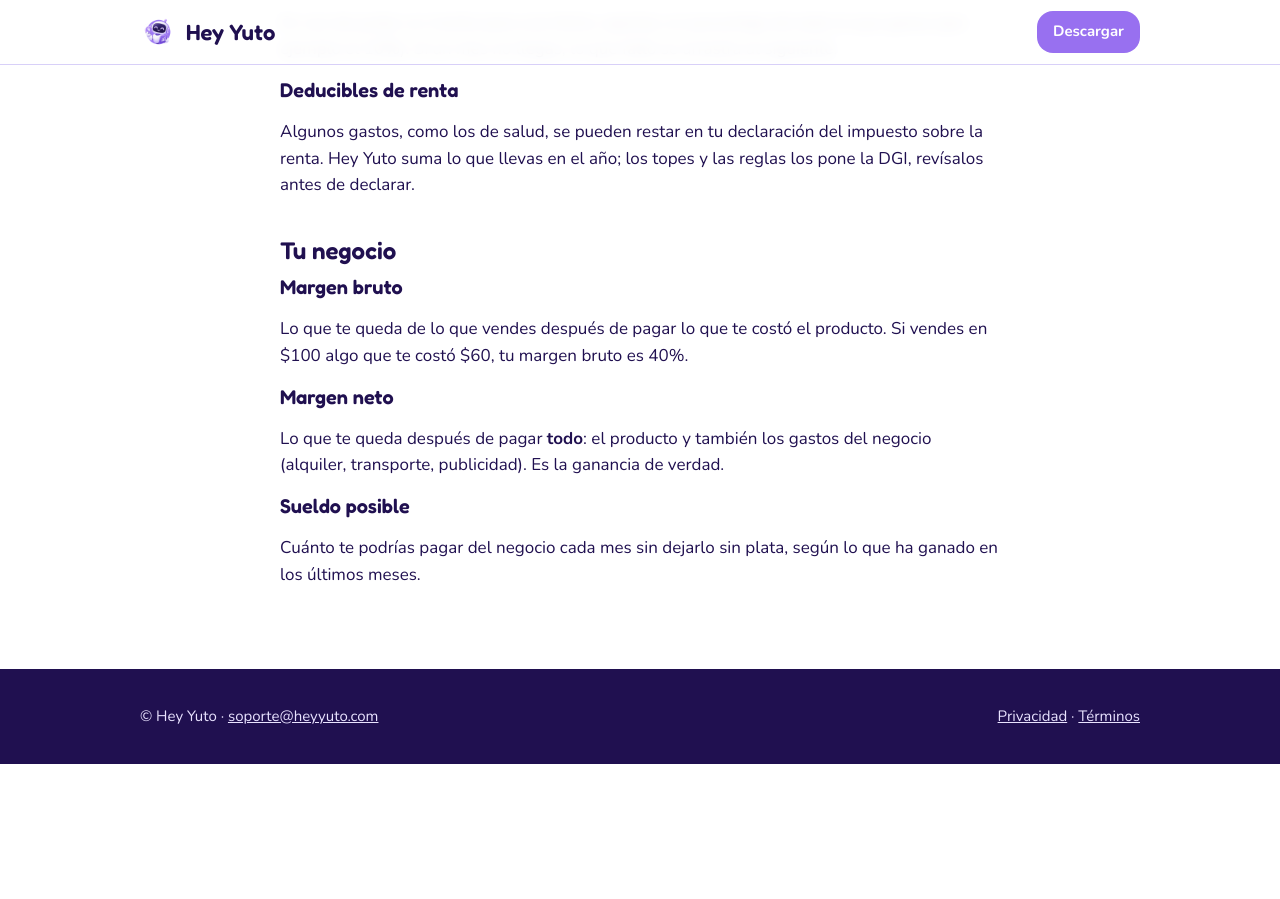
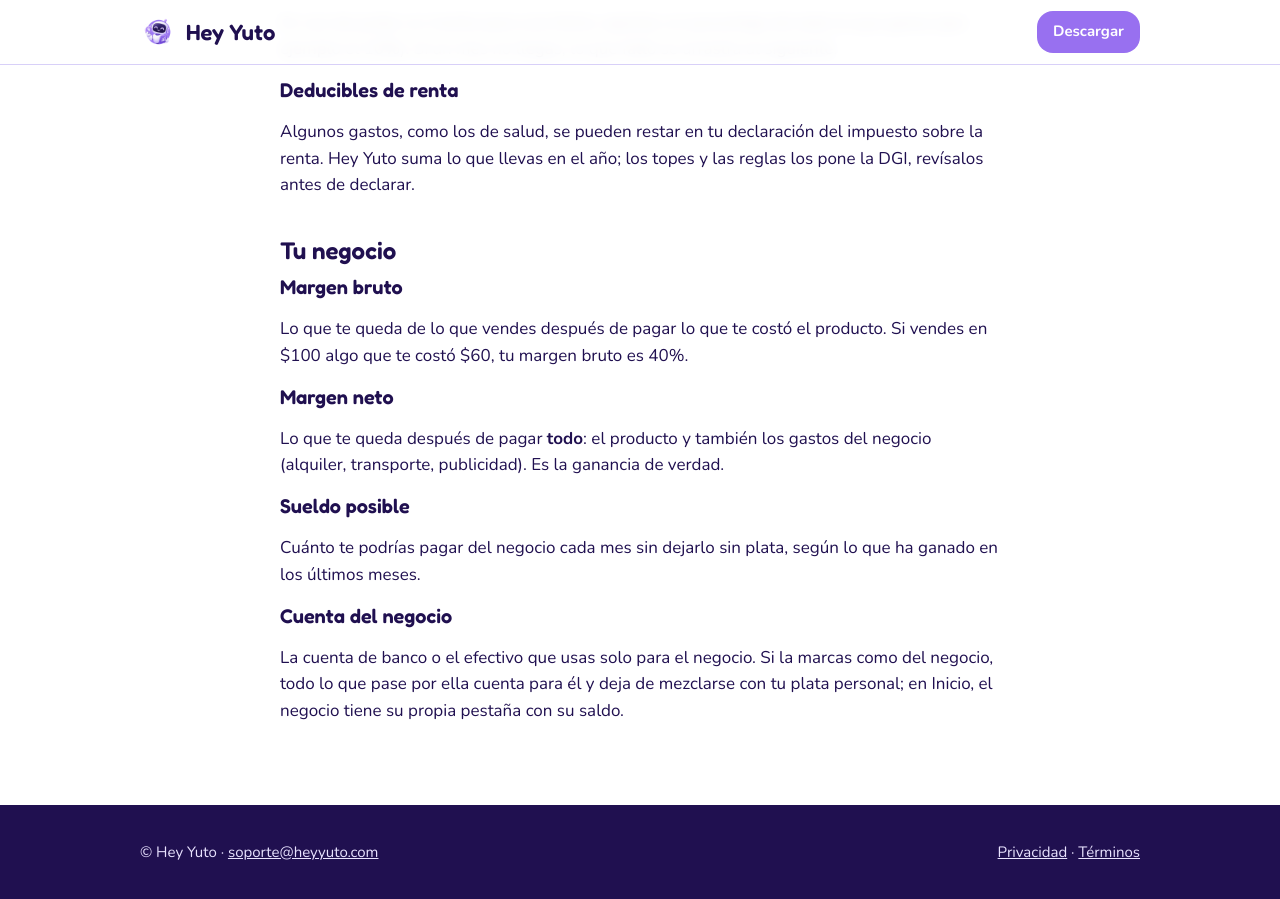
Before and after one commit to Dacoca34/yuto-legal, a Jekyll site: the page built from aprende.md, in a window 1280 px wide and 900 px high, scrolled down 4509 px. Built offline with Jekyll 4.4.1, drawn with Linux system fonts in a browser that asks for light colours; our own code applies the rules of GitHub Pages for plain Markdown files; before the commit the page ends 5273 px from its top, so only the background shows below that.

Commit message:
Cuenta del negocio y pestaña propia en Inicio (0.53)
Co-Authored-By: Claude Opus 5.5 <noreply@anthropic.com>

```diff
--- a/aprende.md
+++ b/aprende.md
@@ -166,3 +166,7 @@ Lo que te queda después de pagar **todo**: el producto y también los gastos de
 ### Sueldo posible
 
 Cuánto te podrías pagar del negocio cada mes sin dejarlo sin plata, según lo que ha ganado en los últimos meses.
+
+### Cuenta del negocio
+
+La cuenta de banco o el efectivo que usas solo para el negocio. Si la marcas como del negocio, todo lo que pase por ella cuenta para él y deja de mezclarse con tu plata personal; en Inicio, el negocio tiene su propia pestaña con su saldo.
--- a/index.html
+++ b/index.html
@@ -40,7 +40,7 @@
     <div class="tarjeta"><img class="pose" src="assets/yuto/celebrando.webp" alt="" loading="lazy"><h3>Metas de ahorro</h3><p>Pon para qué ahorras y para cuándo, y Yuto te dice cuánto apartar para llegar a tiempo.</p></div>
     <div class="tarjeta"><img class="pose" src="assets/yuto/navidad.webp" alt="" loading="lazy"><h3>Tu Navideña o Mi Meta</h3><p>¿El banco te pasa plata cada semana a una cuenta que no puedes tocar hasta noviembre? Márcala como ahorro bloqueado y pon ahí mismo cuánto te pasa el banco: Yuto anota cada depósito solo, no la cuenta como plata disponible y te dice cuánto tendrás al liberarse, con el interés.</p></div>
     <div class="tarjeta"><img class="pose" src="assets/yuto/preocupado.webp" alt="" loading="lazy"><h3>Que no te cobren una prueba gratis</h3><p>¿Empezaste a probar una suscripción? Anótala y te aviso 3 días antes y la víspera del cobro, para que decidas si la sigues o la cancelas.</p></div>
-    <div class="tarjeta"><img class="pose" src="assets/yuto/trabajando.webp" alt="" loading="lazy"><h3>¿Tienes negocio?</h3><p>Lleva lo del negocio aparte de tu plata personal y mira cuánto te deja de verdad cada mes, separando costos y gastos, y cuánto te podrías pagar de sueldo.</p></div>
+    <div class="tarjeta"><img class="pose" src="assets/yuto/trabajando.webp" alt="" loading="lazy"><h3>¿Tienes negocio?</h3><p>Lleva lo del negocio aparte de tu plata personal y mira cuánto te deja de verdad cada mes, separando costos y gastos, y cuánto te podrías pagar de sueldo. Tiene su propia pestaña en Inicio, con sus cuentas y su calendario.</p></div>
     <div class="tarjeta"><img class="pose" src="assets/yuto/pensando.webp" alt="" loading="lazy"><h3>Pregúntale a Yuto</h3><p>Pregúntale con tus palabras: cómo vas este mes, en qué gastaste más o si te alcanza para tu meta. Te contesta con tus números: conoce tus quincenas, tus tarjetas y tus metas, y puedes mandarle una foto del banco o de un cobro. <i>En prueba con un grupo pequeño; pronto para todos.</i></p></div>
     <div class="tarjeta"><img class="pose" src="assets/yuto/preocupado.webp" alt="" loading="lazy"><h3>Lo que la tarjeta no te avisa</h3><p>Agrega tu tarjeta paso a paso. Pon los cargos que te cobra tu banco, cada uno con su ITBMS y si es mensual o una vez al año, el seguro de saldo deudor y la tasa de interés (al mes o al año): en cada corte salen para que los confirmes, y Yuto te avisa si con ellos te pasarías del límite y cuánto pagar para evitar el sobregiro.</p></div>
     <div class="tarjeta"><img class="pose" src="assets/yuto/con-lupa.webp" alt="" loading="lazy"><h3>Tu estado de cuenta en PDF</h3><p>¿Tu banco no avisa todo al celular? Importa el PDF del estado de cuenta: Yuto saca los movimientos y tú eliges cuáles anotar. Lo que ya tenías no se repite.</p></div>
```
